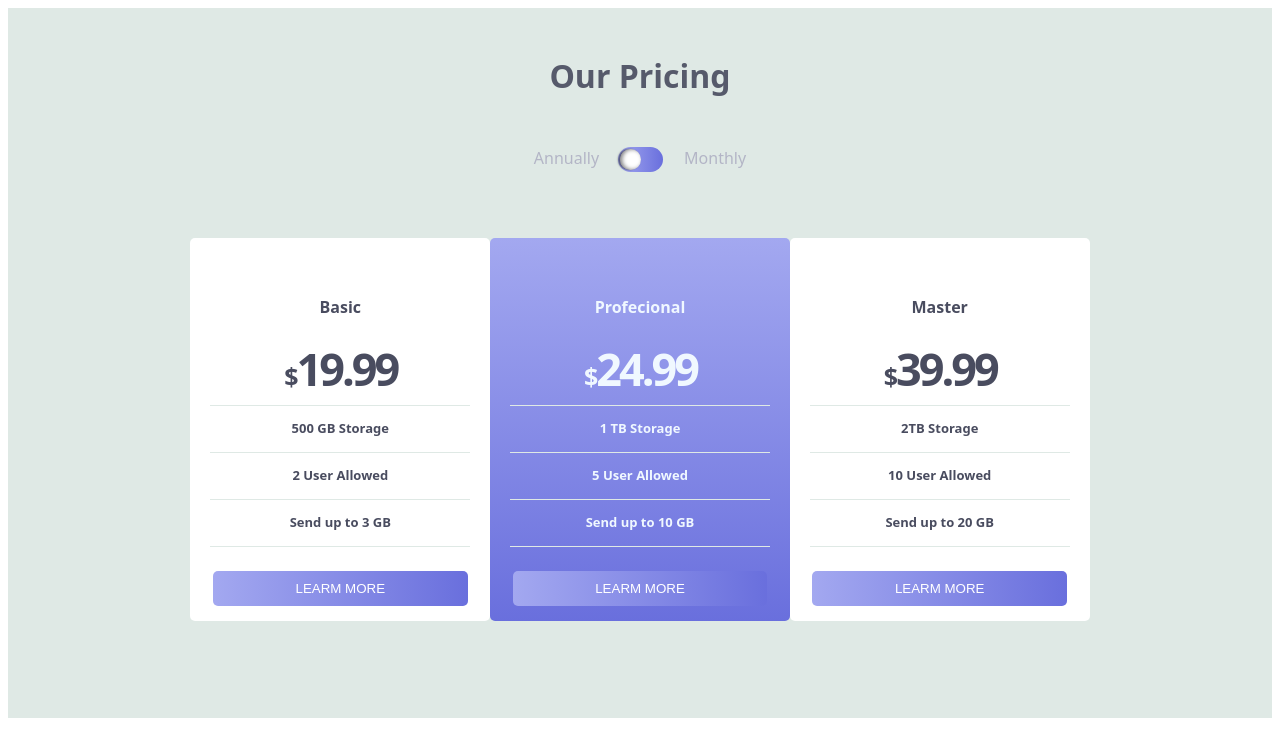
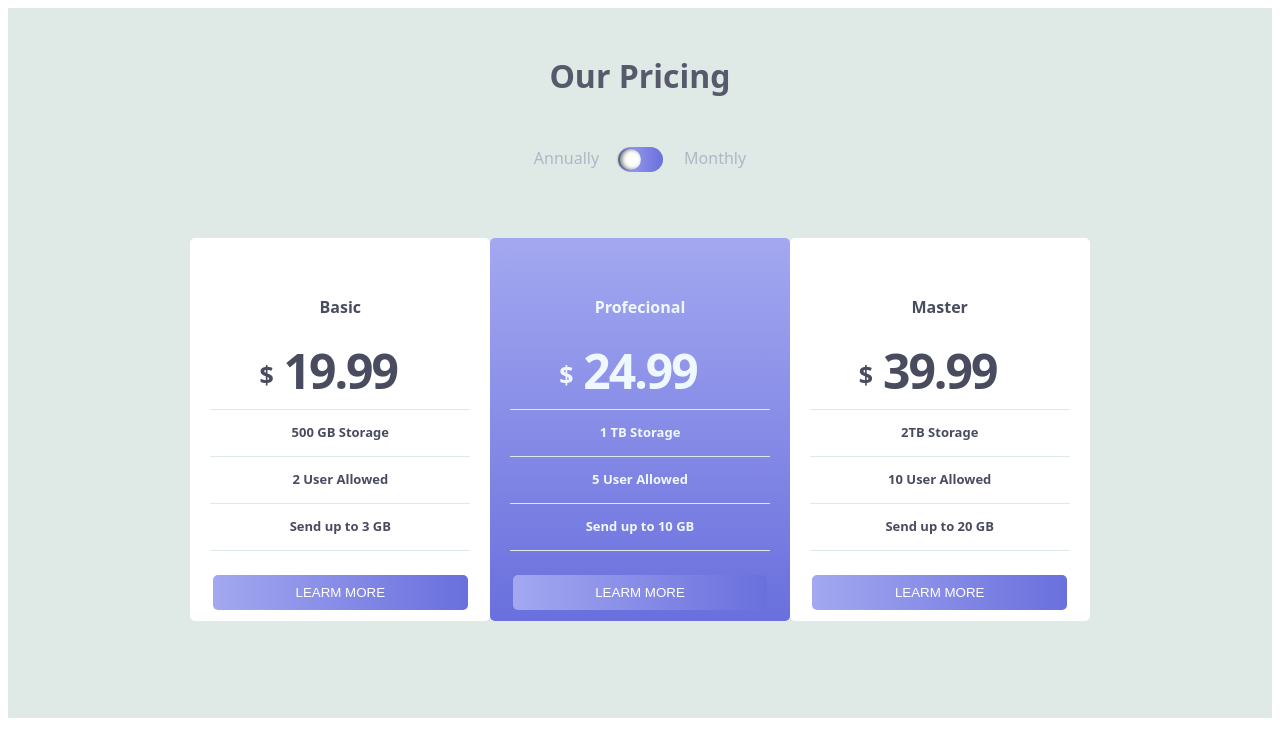
Before and after one commit to wicho37/Pricing-with-toggle_reto-6-, a React (Vite) app: page / in a window 1280 px wide. Shown: the top 756 px of the page. Built offline with nearby package versions, Linux system fonts and the light colour scheme.

Commit message:
se continua agregando css al proyecto

```diff
--- a/src/components/cartList/CardList.module.css
+++ b/src/components/cartList/CardList.module.css
@@ -31,13 +31,14 @@ h2{
 }*/
 .price::first-letter{
     font-size: 25px;
-    margin: 1px;
+    margin: 19px -69px 0px 54px;
+    float: left
 }
 .price{
-    font-size: 45px;
-    font-weight: 700;
+    font-size: 48px;
+    font-weight: 750;
     margin: 0;
-    letter-spacing: -3px;
+    letter-spacing: -2px;
 }
 
 .card div{
@@ -81,4 +82,7 @@ p{
     .price{
         padding: 0 58px 6px;        ;
     }
+    .price::first-letter{
+        margin: 19px -69px 0px -9px;
+    }
 }
--- a/src/components/header/Header.module.css
+++ b/src/components/header/Header.module.css
@@ -1,5 +1,5 @@
 .header{
     text-align: center;
-    padding: 25px 40%;
+    padding: 25px;
     color: hsl(232deg 13% 33% / 91%);
 }
```
